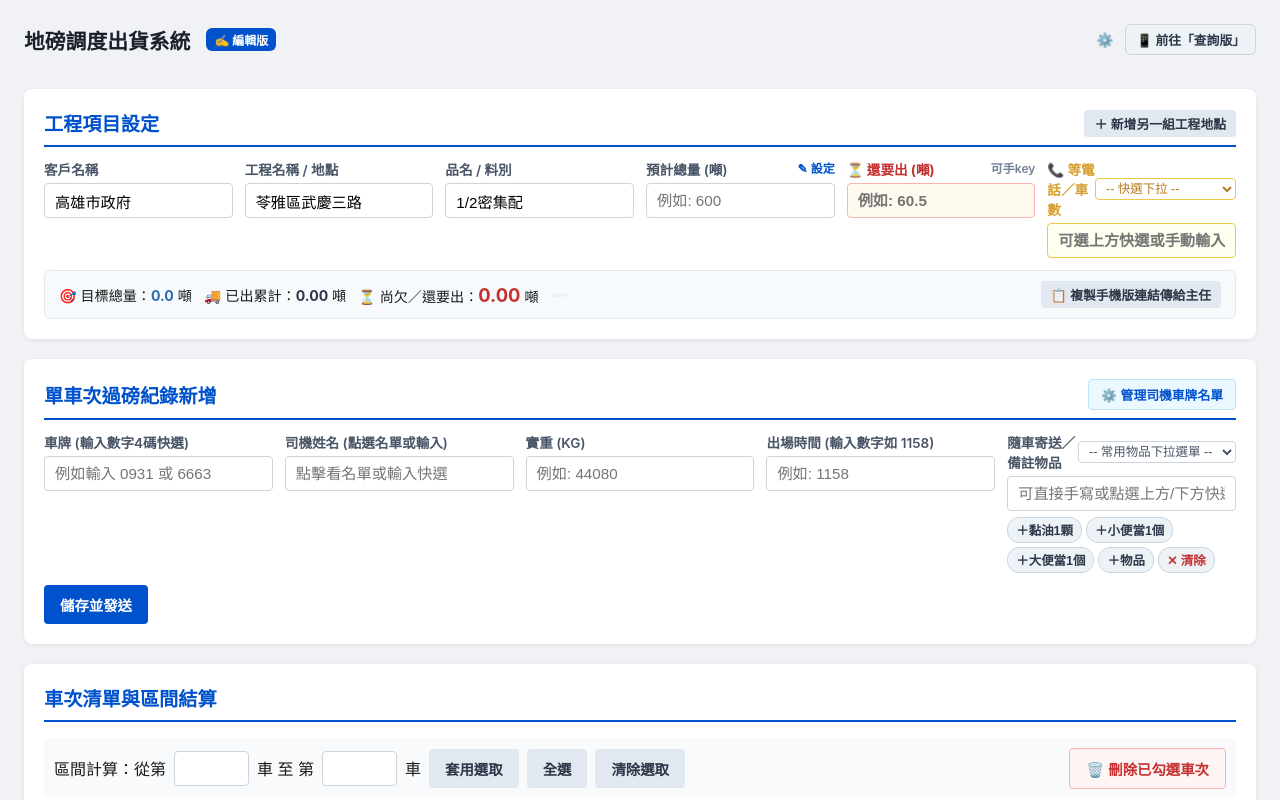
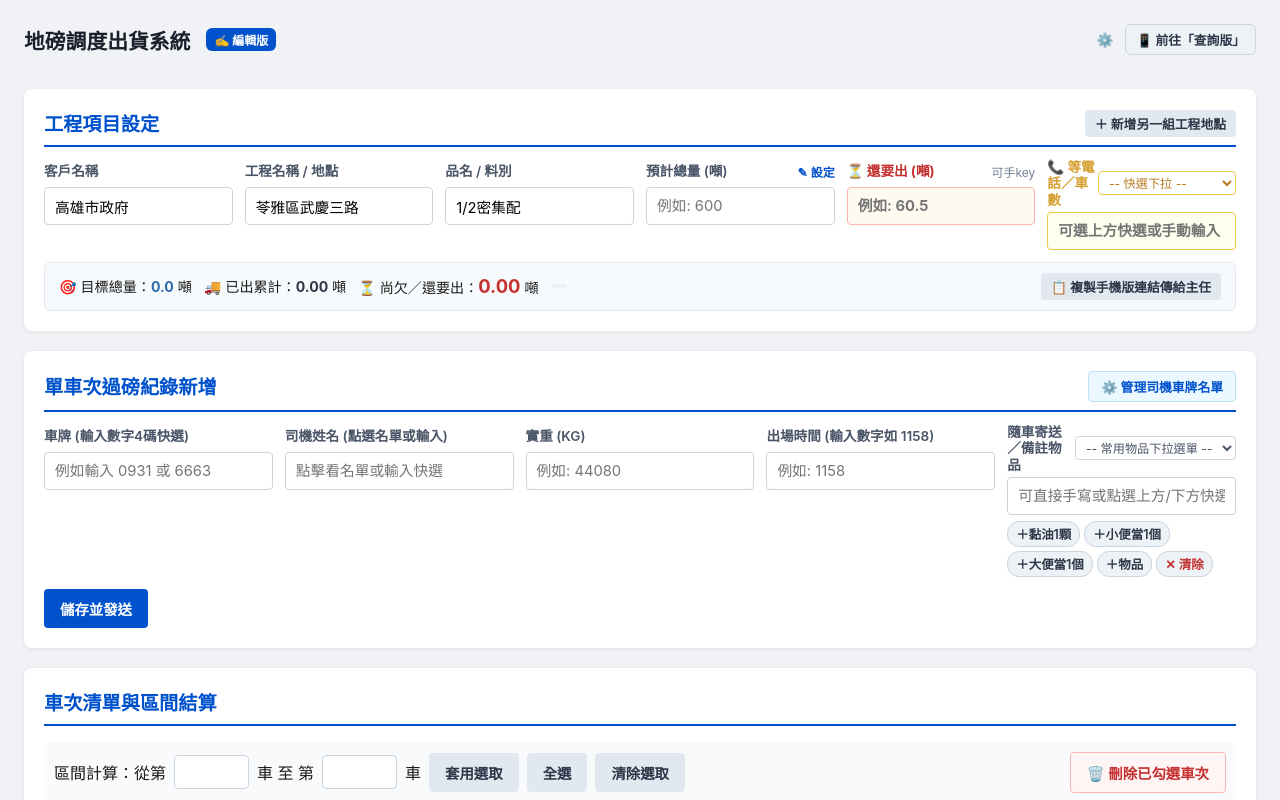
Before and after one commit to b7516555-max/scale-system, a website: page public/index.html in a window 1280 px wide. Shown: the top 800 px of the page. Drawn offline with Linux system fonts and the light colour scheme; no server answers.

Commit message:
優化表單版面配置：統一欄位高度與標籤基線對齊

```diff
--- a/public/index.html
+++ b/public/index.html
@@ -9,10 +9,17 @@
     .card { background: #fff; border-radius: 8px; padding: 20px; box-shadow: 0 1px 4px rgba(0,0,0,0.08); margin-bottom: 20px; }
     h2 { margin-top: 0; font-size: 1.2rem; border-bottom: 2px solid #0052cc; padding-bottom: 8px; color: #0052cc; }
     .grid { display: grid; grid-template-columns: repeat(auto-fit, minmax(180px, 1fr)); gap: 12px; margin-bottom: 12px; }
-    label { font-size: 0.85rem; font-weight: 600; color: #4a5568; display: block; margin-bottom: 4px; }
-    input { width: 100%; padding: 8px 10px; border: 1px solid #cbd5e0; border-radius: 4px; box-sizing: border-box; font-size: 0.95rem; }
-    input:focus { outline: none; border-color: #0052cc; }
-    button { padding: 9px 16px; border: none; border-radius: 4px; cursor: pointer; font-weight: 600; font-size: 0.9rem; }
+    .form-col { display: flex; flex-direction: column; }
+    .form-label-row { display: flex; justify-content: space-between; align-items: center; min-height: 24px; margin-bottom: 4px; }
+    label { font-size: 0.85rem; font-weight: 600; color: #4a5568; display: block; margin-bottom: 4px; line-height: 1.2; }
+    .form-label-row label { margin-bottom: 0; }
+    input, select {
+      width: 100%; height: 38px; padding: 7px 10px; border: 1px solid #cbd5e0;
+      border-radius: 4px; box-sizing: border-box; font-size: 0.92rem;
+      font-family: inherit; vertical-align: middle;
+    }
+    input:focus, select:focus { outline: none; border-color: #0052cc; }
+    button { padding: 9px 16px; border: none; border-radius: 4px; cursor: pointer; font-weight: 600; font-size: 0.9rem; font-family: inherit; }
     .btn-primary { background: #0052cc; color: white; }
     .btn-primary:hover { background: #0747a6; }
     .btn-secondary { background: #e2e8f0; color: #2d3748; }
@@ -22,7 +29,7 @@
     .summary-bar { background: #ebf8ff; border: 1px solid #bee3f8; padding: 14px 20px; border-radius: 6px; margin-top: 16px; display: flex; flex-wrap: wrap; gap: 24px; font-size: 1rem; align-items: center; }
     .highlight { color: #c53030; font-weight: 700; font-size: 1.15rem; }
     .range-box { display: flex; align-items: center; gap: 8px; margin-bottom: 12px; background: #f8fafc; padding: 10px; border-radius: 6px; }
-    .range-box input { width: 75px; }
+    .range-box input { width: 75px; height: 34px; }
     .del-btn { background: none; border: none; color: #e53e3e; cursor: pointer; font-weight: 600; padding: 2px 4px; }
     .del-btn:hover { text-decoration: underline; }
     .edit-row-btn { background: none; border: none; color: #0052cc; cursor: pointer; font-weight: 600; padding: 2px 4px; margin-right: 4px; }
@@ -238,28 +245,37 @@
       <h2 style="margin: 0; border: none; padding: 0;">工程項目設定</h2>
       <button class="btn-secondary" style="font-size: 0.8rem; padding: 4px 10px;" onclick="addNewProjectPrompt()">＋ 新增另一組工程地點</button>
     </div>
-    <div class="grid" style="grid-template-columns: repeat(auto-fit, minmax(135px, 1fr));">
-      <div><label>客戶名稱</label><input type="text" id="customer" value="高雄市政府" oninput="onCustomerFormInput(this.value)"></div>
-      <div><label>工程名稱 / 地點</label><input type="text" id="project" value="苓雅區武慶三路" oninput="onProjectFormInput(this.value)"></div>
-      <div><label>品名 / 料別</label><input type="text" id="material" value="1/2密集配" oninput="onMaterialFormInput(this.value)"></div>
-      <div>
-        <label style="display:flex; justify-content:space-between;">
-          <span>預計總量 (噸)</span>
-          <span style="font-size:0.75rem; color:#0052cc; cursor:pointer;" onclick="setTargetPrompt()">✎ 設定</span>
-        </label>
+    <div class="grid" style="grid-template-columns: repeat(auto-fit, minmax(135px, 1fr)); align-items: start;">
+      <div class="form-col">
+        <div class="form-label-row"><label>客戶名稱</label></div>
+        <input type="text" id="customer" value="高雄市政府" oninput="onCustomerFormInput(this.value)">
+      </div>
+      <div class="form-col">
+        <div class="form-label-row"><label>工程名稱 / 地點</label></div>
+        <input type="text" id="project" value="苓雅區武慶三路" oninput="onProjectFormInput(this.value)">
+      </div>
+      <div class="form-col">
+        <div class="form-label-row"><label>品名 / 料別</label></div>
+        <input type="text" id="material" value="1/2密集配" oninput="onMaterialFormInput(this.value)">
+      </div>
+      <div class="form-col">
+        <div class="form-label-row">
+          <label>預計總量 (噸)</label>
+          <span style="font-size:0.75rem; color:#0052cc; cursor:pointer; font-weight:600;" onclick="setTargetPrompt()">✎ 設定</span>
+        </div>
         <input type="text" inputmode="decimal" id="projectTarget" placeholder="例如: 600" autocomplete="off" autocapitalize="off" spellcheck="false" oninput="onTargetInput(this.value)">
       </div>
-      <div>
-        <label style="display:flex; justify-content:space-between;">
-          <span style="color:#c53030; font-weight:700;">⏳ 還要出 (噸)</span>
+      <div class="form-col">
+        <div class="form-label-row">
+          <label style="color:#c53030; font-weight:700;">⏳ 還要出 (噸)</label>
           <span style="font-size:0.75rem; color:#718096;">可手key</span>
-        </label>
+        </div>
         <input type="text" inputmode="decimal" id="projectRemainingInput" placeholder="例如: 60.5" autocomplete="off" autocapitalize="off" spellcheck="false" oninput="onRemainingInput(this.value)" style="border-color:#feb2b2; background:#fffaf0; font-weight:700; color:#c53030;">
       </div>
-      <div>
-        <div style="display:flex; justify-content:space-between; align-items:center; margin-bottom:4px;">
-          <label style="margin-bottom:0; color:#d69e2e; font-weight:700;">📞 等電話／車數</label>
-          <select id="waitPhoneQuickSelect" style="width:auto; padding:2px 6px; font-size:0.78rem; border-radius:4px; border:1px solid #ecc94b; background:#fff; color:#b7791f; cursor:pointer;" onchange="applyWaitPhoneSelect(this.value)">
+      <div class="form-col">
+        <div class="form-label-row">
+          <label style="color:#d69e2e; font-weight:700;">📞 等電話／車數</label>
+          <select id="waitPhoneQuickSelect" style="width:auto; height:24px; padding:0 6px; font-size:0.76rem; border-radius:4px; border:1px solid #ecc94b; background:#fff; color:#b7791f; cursor:pointer;" onchange="applyWaitPhoneSelect(this.value)">
             <option value="">-- 快選下拉 --</option>
             <option value="1台等電話">📞 1台等電話</option>
             <option value="2台等電話">📞 2台等電話</option>
@@ -291,26 +307,29 @@
       <button class="btn-secondary" style="font-size: 0.8rem; padding: 5px 12px; background: #ebf8ff; color: #0052cc; border: 1px solid #bee3f8;" onclick="openVehicleManager()">⚙️ 管理司機車牌名單</button>
     </div>
     <input type="hidden" id="editDispatchId" value="">
-    <div class="grid">
-      <div class="autocomplete-wrap">
-        <label>車牌 (輸入數字4碼快選)</label>
+    <div class="grid" style="align-items: start;">
+      <div class="form-col autocomplete-wrap">
+        <div class="form-label-row"><label>車牌 (輸入數字4碼快選)</label></div>
         <input type="text" id="plate" placeholder="例如輸入 0931 或 6663" autocomplete="off" oninput="onPlateInput(this.value)" onfocus="onPlateInput(this.value)" onclick="onPlateInput(this.value)">
         <div id="plateDropdown" class="autocomplete-list"></div>
       </div>
-      <div class="autocomplete-wrap">
-        <label>司機姓名 (點選名單或輸入)</label>
+      <div class="form-col autocomplete-wrap">
+        <div class="form-label-row"><label>司機姓名 (點選名單或輸入)</label></div>
         <input type="text" id="driver" placeholder="點擊看名單或輸入快選" autocomplete="off" oninput="onDriverInput(this.value)" onfocus="onDriverInput(this.value)" onclick="onDriverInput(this.value)">
         <div id="driverDropdown" class="autocomplete-list"></div>
       </div>
-      <div><label>實重 (KG)</label><input type="number" id="weight" placeholder="例如: 44080"></div>
-      <div>
-        <label>出場時間 (輸入數字如 1158)</label>
+      <div class="form-col">
+        <div class="form-label-row"><label>實重 (KG)</label></div>
+        <input type="number" id="weight" placeholder="例如: 44080">
+      </div>
+      <div class="form-col">
+        <div class="form-label-row"><label>出場時間 (輸入數字如 1158)</label></div>
         <input type="text" id="exit_time" placeholder="例如: 1158" maxlength="5" inputmode="numeric" oninput="formatTimeInput(this)" onblur="autoFormatTime(this)">
       </div>
-      <div>
-        <div style="display: flex; justify-content: space-between; align-items: center; margin-bottom: 4px;">
-          <label style="margin-bottom: 0;">隨車寄送／備註物品</label>
-          <select id="cargoQuickSelect" style="width: auto; padding: 2px 6px; font-size: 0.78rem; border-radius: 4px; border: 1px solid #cbd5e0; background: #fff; color: #4a5568;" onchange="applyCargoSelect(this.value)">
+      <div class="form-col">
+        <div class="form-label-row">
+          <label>隨車寄送／備註物品</label>
+          <select id="cargoQuickSelect" style="width: auto; height: 24px; padding: 0 6px; font-size: 0.76rem; border-radius: 4px; border: 1px solid #cbd5e0; background: #fff; color: #4a5568;" onchange="applyCargoSelect(this.value)">
             <option value="">-- 常用物品下拉選單 --</option>
             <option value="黏油1顆">🛢️ 黏油 1 顆</option>
             <option value="黏油2顆">🛢️ 黏油 2 顆</option>
```
